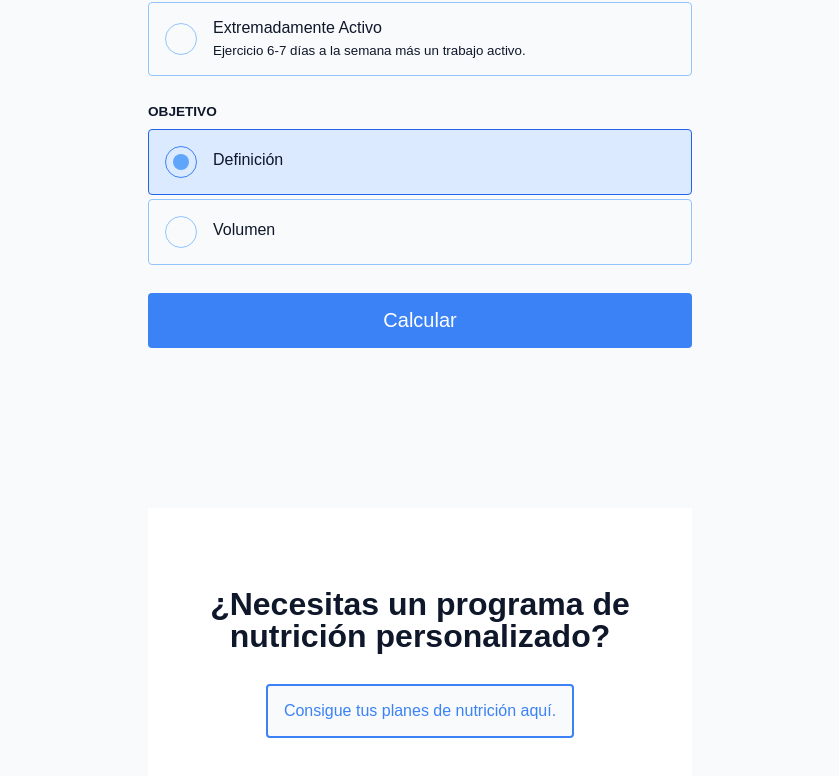
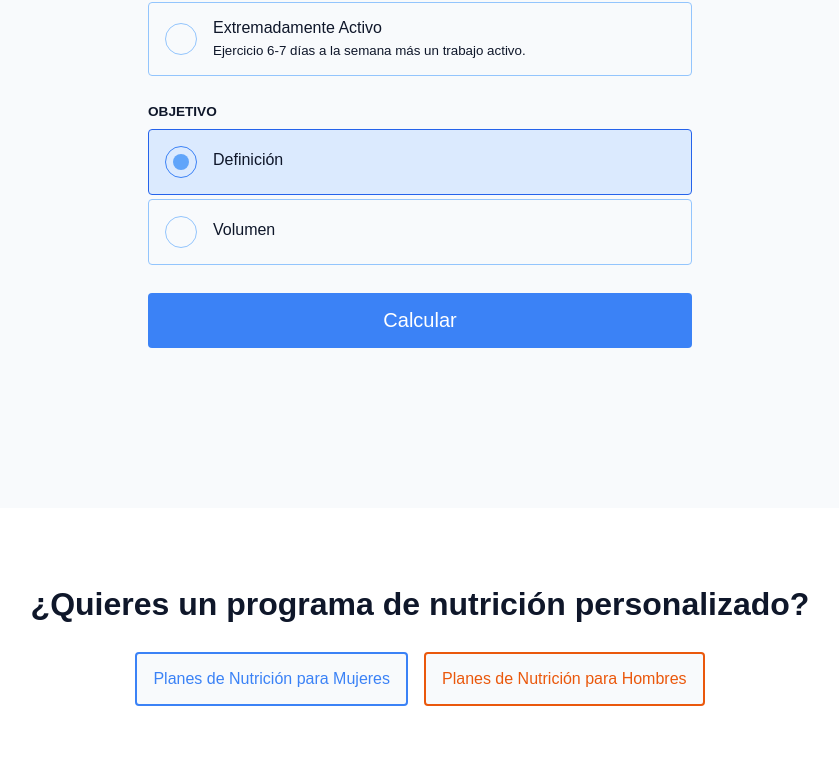
Before and after one commit to devapeu/fit-calculator, a Vue app: page / in a window 1280 px wide. Shown: the part 760-1536 px from the top of the page, without its empty margins (220-1059 px from the left). Built offline with nearby package versions, Linux system fonts and the light colour scheme.

Commit message:
add modal component, unused

```diff
--- a/src/App.vue
+++ b/src/App.vue
@@ -1,4 +1,5 @@
 <template>
+  <div class="fit__container">
     <div class="fit__header">
       <h1 class="fit__header__title">Calcula tus macros</h1>
       <p class="fit__header__description">Ingresa tus datos y averigua cuántas proteínas, carbohidratos y grasas debes consumir en tu dieta.</p>
@@ -56,9 +57,11 @@
     <button class="fit__btn" type="button" @click="printResult">Calcular</button>
     </form>
     <ResultsBox v-if="showResult" :results="printedResult"/>
+  </div>
   <PromoBox>
-    <h2 class="title">¿Necesitas un programa de nutrición personalizado?</h2>
-    <a class="btn fit__btn" href="">Consigue tus planes de nutrición aquí. </a>
+    <h2 class="title">¿Quieres un programa de nutrición personalizado?</h2>
+    <a class="fit__btn fit__btn--outline" href="https://ricardoeliascoach.com/nutricion">Planes de Nutrición para Mujeres</a>
+    <a class="fit__btn fit__btn--outline fit__btn--orange" href="https://liaolite.com/nutricion">Planes de Nutrición para Hombres</a>
   </PromoBox>
 </template>
 
@@ -157,16 +160,20 @@ h1, h2, h3, h4, h5, h6 {
 
 #app {
   font-family: "Ubuntu", sans-serif;
-  max-width: 36rem;
-  margin: 0 auto;
   color: var(--gray-900);
-  padding: 0 1rem;
 }
 
 fieldset {
   margin: 0;
   padding: 0;
   border: none;
+}
+
+.fit__container {
+  max-width: 36rem;
+  margin: 0 auto;
+  padding: 0 1rem;
+
 }
 
 .fit__header {
@@ -212,5 +219,19 @@ fieldset {
   border-radius: 0.25rem;
   background-color: var(--primary-color-500);
   grid-column: span 3;
+
+  &.fit__btn--outline {
+    margin: 2rem 0 0;
+    font-size: 1rem;
+    background-color: var(--gray-50);
+    border: 2px solid var(--primary-color-500);
+    color: var(--primary-color-500);
+
+    &.fit__btn--orange {
+      margin-left: 1rem;
+      border: 2px solid #ea580c;
+      color: #ea580c;
+    }
+  }
 }
 </style>
--- a/src/components/PromoBox.vue
+++ b/src/components/PromoBox.vue
@@ -5,30 +5,36 @@
 </template>
 
 <script>
-export default {
-
-}
+export default {};
 </script>
 
 <style lang="scss">
 .fit__promo {
-  margin: 10rem 0 5rem;
-  padding: 5rem 0;
+  margin: 10rem auto 5rem;
+  max-width: 64rem;
+  padding: 5rem;
   background: white;
   text-align: center;
+
+  @media screen and (max-width: 480px) {
+    padding: 3rem;
+  }
 
   .title {
     font-size: 2rem;
     line-height: 1;
+
+    @media screen and (max-width: 480px) {
+      font-size: 1.5rem;
+    }
   }
 
   .btn {
-    margin: 2rem 0;
+    margin: 2rem 0 0;
     font-size: 1rem;
     background-color: var(--gray-50);
     border: 2px solid var(--primary-color-500);
     color: var(--primary-color-500);
   }
-
 }
 </style>
```
Also changed, not shown: src/components/modal/ModalBox.vue (added, +62 -0 lines). Lines whose indentation alone changed are shown as unchanged.
